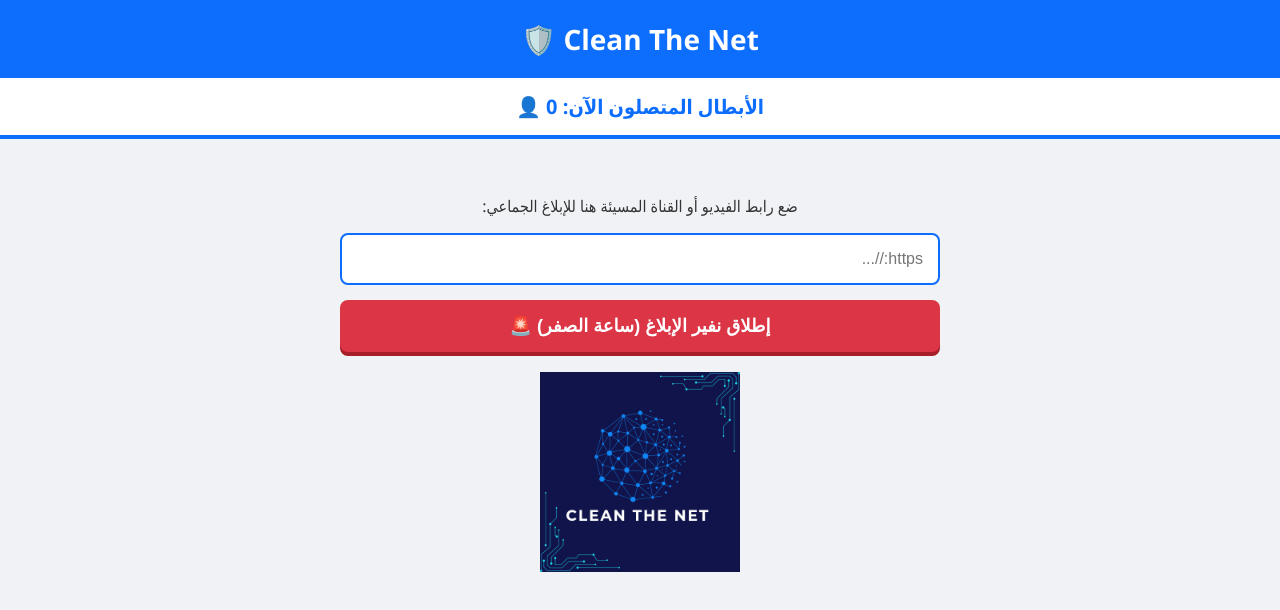
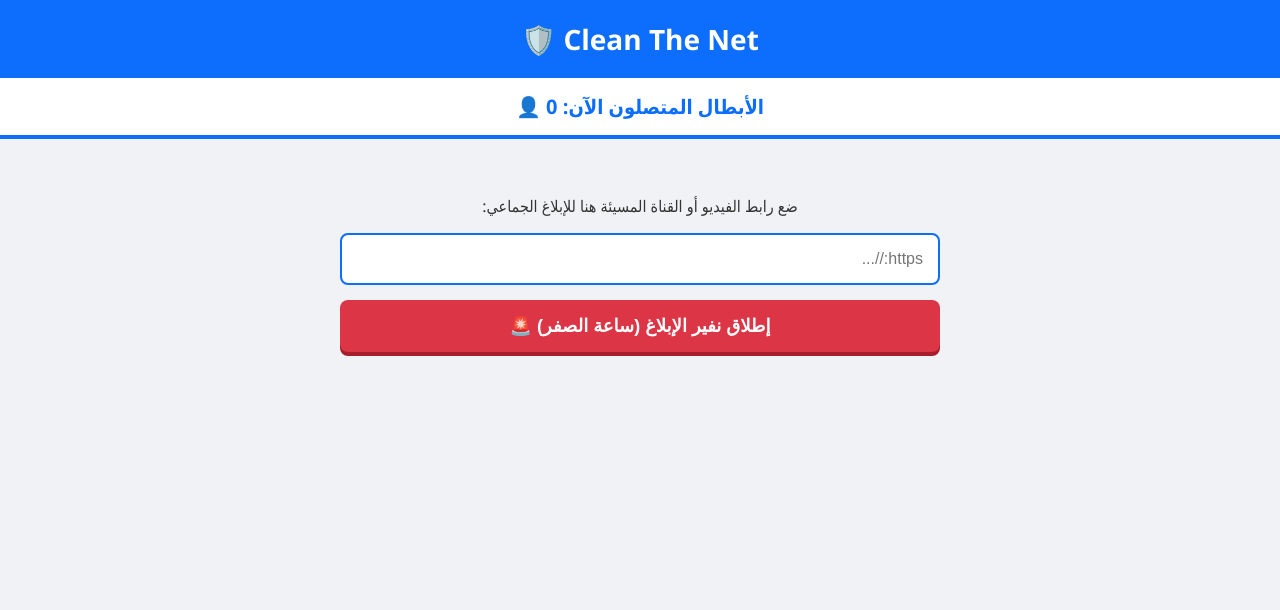
Before and after one commit to cleanthenet94-spec/Clean-The-Net-, a website: page Index.html in a window 1280 px wide. Drawn offline with nearby package versions, Linux system fonts and the light colour scheme; no server answers.

Commit message:
Update Index.html

```diff
--- a/Index.html
+++ b/Index.html
@@ -91,5 +91,4 @@
 </script>
 </body>
 </html>
-<img src="Clean The Net_20260130_230715_0000.png" width="200" style="display: block; margin: auto;">
 <link rel="icon" type="image/png" href="Clean The Net_20260130_230715_0000.png">
```
